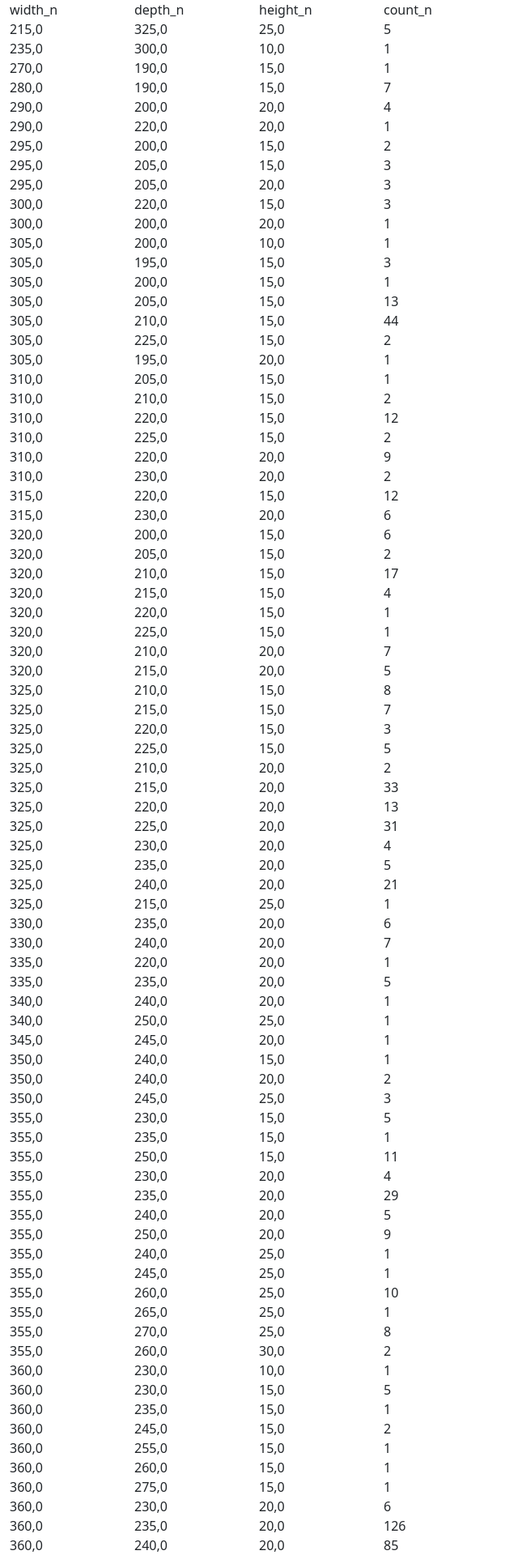
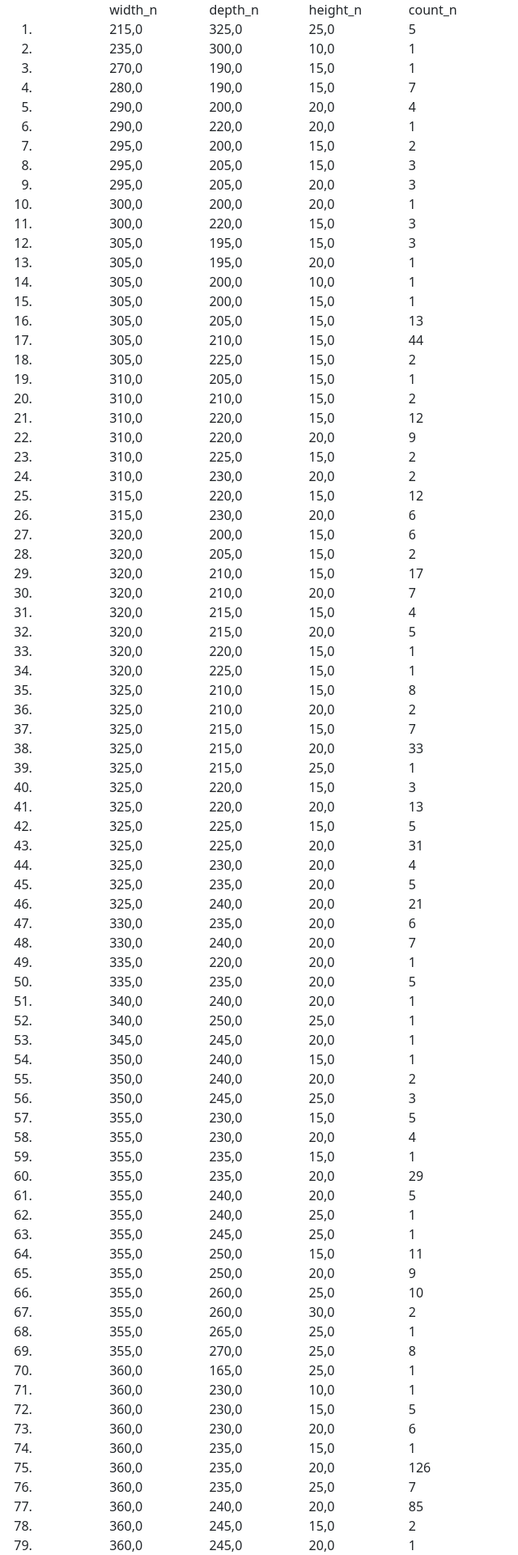
Before and after one commit to sanja081107/onex2, a Django app: page /notebooks/ in a window 1280 px wide. Shown: the top 1920 px of the page at 81% size, without its empty margins (0-640 px from the left). Run offline with Django 4.2, Linux system fonts and the light colour scheme; data comes from the database, SQL or seed files in the repository.

Commit message:
make it better

```diff
--- a/OneX2/notebooks/templates/notebooks/index.html
+++ b/OneX2/notebooks/templates/notebooks/index.html
@@ -13,32 +13,43 @@
         <a href="{% url 'notebooks' %}">Группы ноутбуков по размерам</a>
     {% endif %}
 
+
     {% if brands %}
         {% for el in brands %}
             {{ el.title }} {{ el.count }}<br>
         {% endfor %}
     {% endif %}
 
+
     {% if notebooks %}
         <div class="row container w-50">
+
+            <div class="col-sm">
+                <br><ol>
+                {% for el in notebooks %}
+                    <li></li>
+                {% endfor %}
+                </ol>
+            </div>
+
             <div class="col-sm">
                 width_n <br>
                 {% for el in notebooks %}
-                    {{ el.width }}<br>
+                    {{ el.width_n }}<br>
                 {% endfor %}
             </div>
 
             <div class="col-sm">
                 depth_n <br>
                 {% for el in notebooks %}
-                    {{ el.depth }}<br>
+                    {{ el.depth_n }}<br>
                 {% endfor %}
             </div>
 
             <div class="col-sm">
                 height_n <br>
                 {% for el in notebooks %}
-                    {{ el.height }}<br>
+                    {{ el.height_n }}<br>
                 {% endfor %}
             </div>
 
@@ -49,6 +60,12 @@
                 {% endfor %}
             </div>
 
+<!--            <div class="col-sm">-->
+<!--                brand <br>-->
+<!--                {% for el in notebooks %}-->
+<!--                    {{ el.brand_id }}<br>-->
+<!--                {% endfor %}-->
+<!--            </div>-->
         </div>
     {% endif %}
 </body>
--- a/OneX2/notebooks/views.py
+++ b/OneX2/notebooks/views.py
@@ -1,4 +1,5 @@
-from django.db.models import Count
+from django.db.models import Count, F, Q, ExpressionWrapper, IntegerField, FloatField
+from django.db.models.functions import Round
 from django.shortcuts import render
 from .models import *
 
@@ -17,24 +18,42 @@ def home(request):
 
 
 def notebooks(request):
-    books = Notebook.objects.values('height', 'width', 'depth').\
-        annotate(height_n=Count('height')).annotate(width_n=Count('width')).\
-        annotate(depth_n=Count('depth')).\
-        annotate(count_n=Count('brand_id')).order_by('width')
+    # books = Notebook.objects.\
+    #     values('height', 'width', 'depth').\
+    #     annotate(height_n=Count('height')).\
+    #     annotate(width_n=Count('width')).\
+    #     annotate(depth_n=Count('depth')).\
+    #     annotate(count_n=Count('brand_id')).\
+    #     order_by('width')
 
+    # аннотации для height_n, width_n и depth_n можно не использовать
     # books = Notebook.objects.values('height').annotate(height_n=Count('height')).filter(height_n__gt=0)
+
+    books = Notebook.objects.\
+        annotate(height_n=Round((F('height') + 2.49) / 5) * 5).\
+        annotate(width_n=Round((F('width') + 2.49) / 5) * 5).\
+        annotate(depth_n=Round((F('depth') + 2.49) / 5) * 5).\
+        order_by('width_n', 'depth_n', 'height_n')
+
+    books = books.values('height_n', 'width_n', 'depth_n').annotate(count_n=Count('brand_id'))
+
     context = {'notebooks': books}
     return render(request, 'notebooks/index.html', context)
 
 
-def round_to0and5():
-    books = Notebook.objects.all()
-    for el in books:
-        w = round(el.width/10 * 2) / 2 * 10
-        d = round(el.depth/10 * 2) / 2 * 10
-        h = round(el.height/10 * 2) / 2 * 10
-        el.height = h
-        el.width = w
-        el.depth = d
-        el.save()
-    return 'completed'
+# def round_to0and5():
+#     books = Notebook.objects.all()
+#     for el in books:
+#         w = round(el.width / 5) * 5
+#         d = round(el.depth / 5) * 5
+#         h = round(el.height / 5) * 5
+#         el.height = h
+#         el.width = w
+#         el.depth = d
+#         el.save()
+#     return 'completed'
+#
+# def round0to5(el):
+#     el = float(el)
+#     w = round(el.width/10 * 2) / 2 * 10
+#     return w
```
Also changed, not shown: OneX2/OneX2/settings.py (+14 -14 lines).
